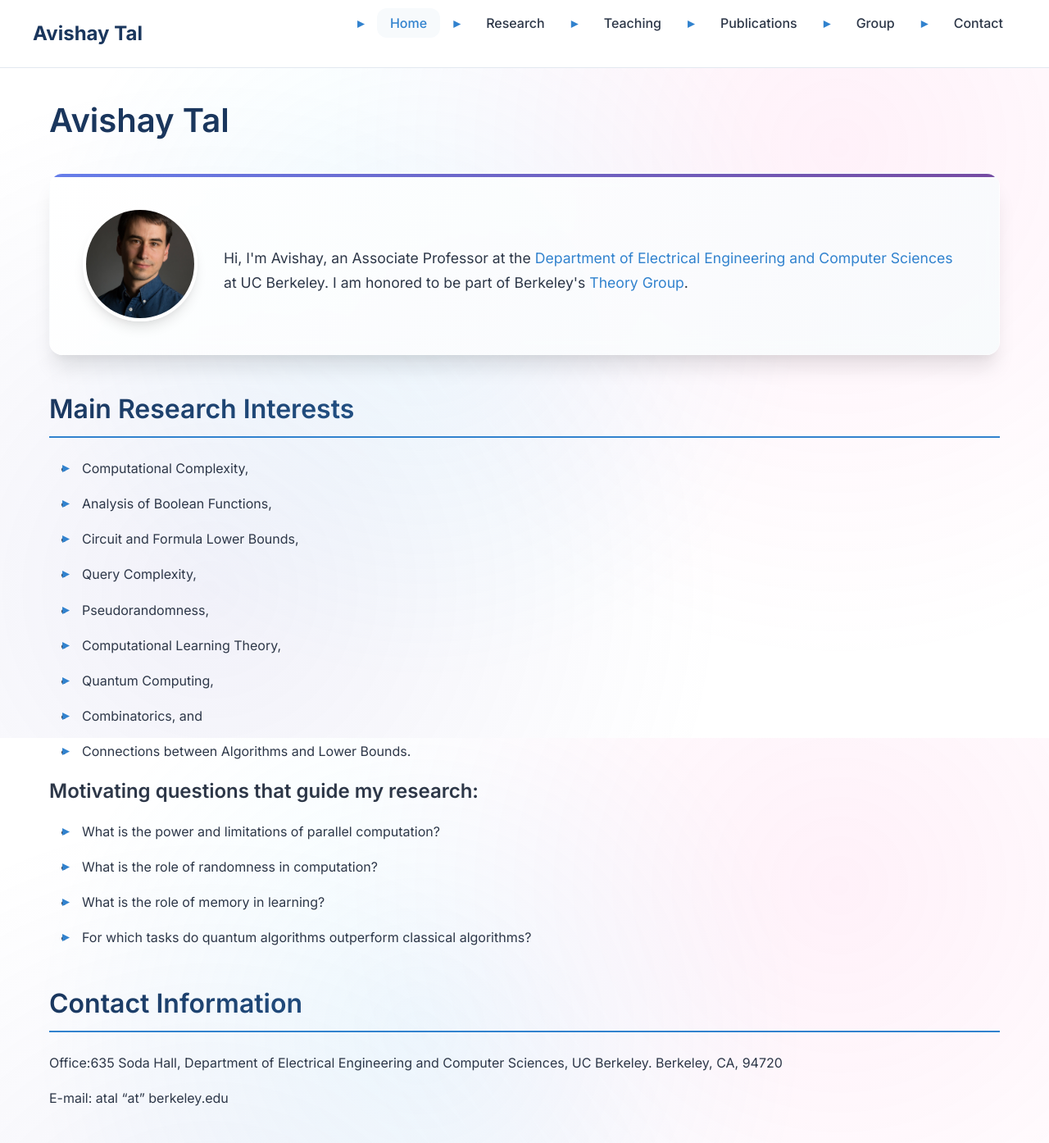
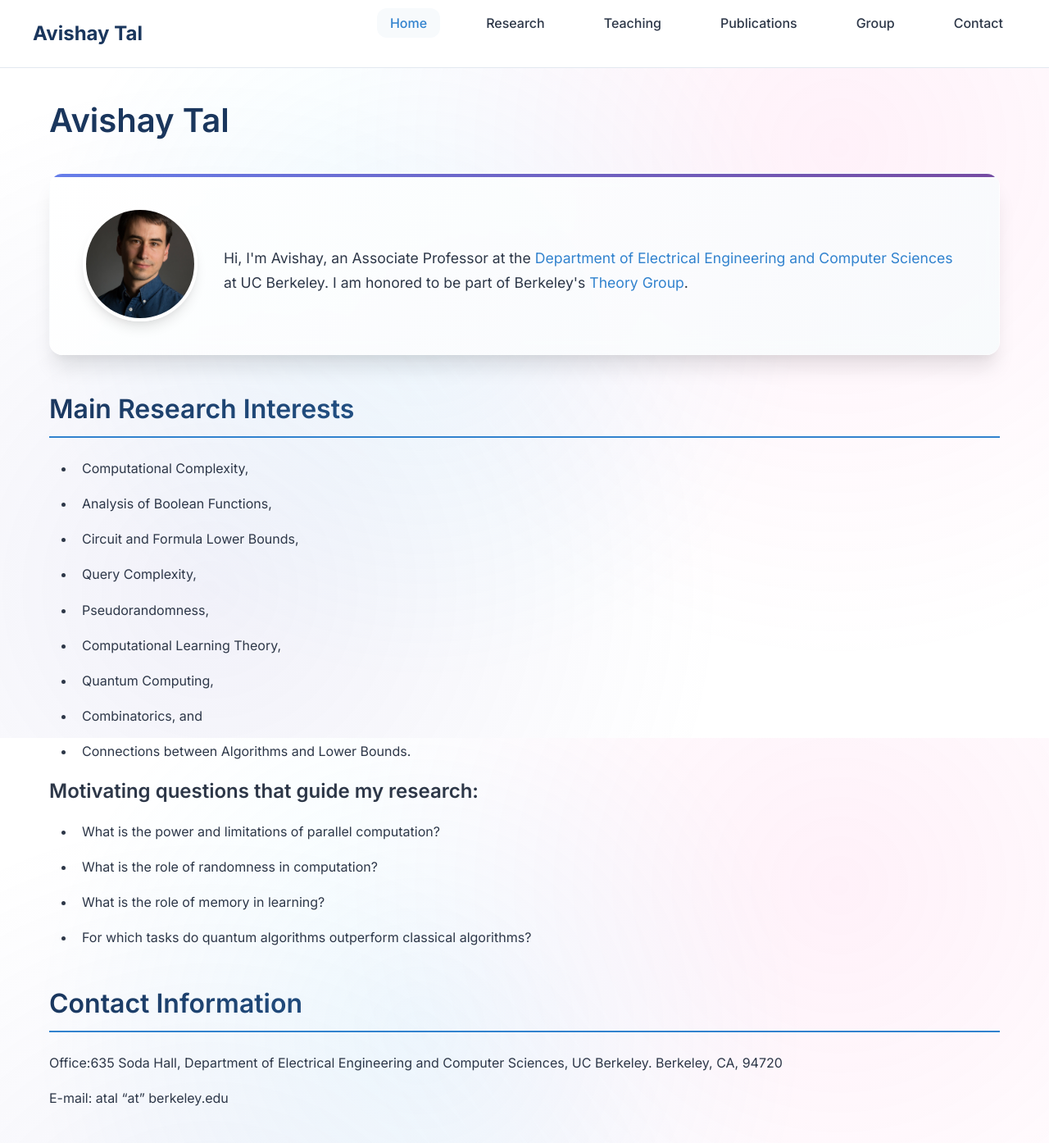
Before and after one commit to avishaytal/website, a Jekyll site: the page built from index.md, in a window 1280 px wide and 1400 px high. Shown: the top 1394 px of the window at 82% size. Built offline with Jekyll 4.4.1, drawn with Linux system fonts in a browser that asks for light colours.

Commit message:
Fix bullet point styling by removing custom ::before pseudo-element

```diff
--- a/assets/css/main.css
+++ b/assets/css/main.css
@@ -996,13 +996,6 @@
     padding-left: 0.5rem;
 }
 
-ul li::before {
-    content: '▸';
-    color: var(--accent-color);
-    font-weight: bold;
-    position: absolute;
-    left: -1rem;
-}
 
 /* Enhanced Buttons */
 .btn {
```
